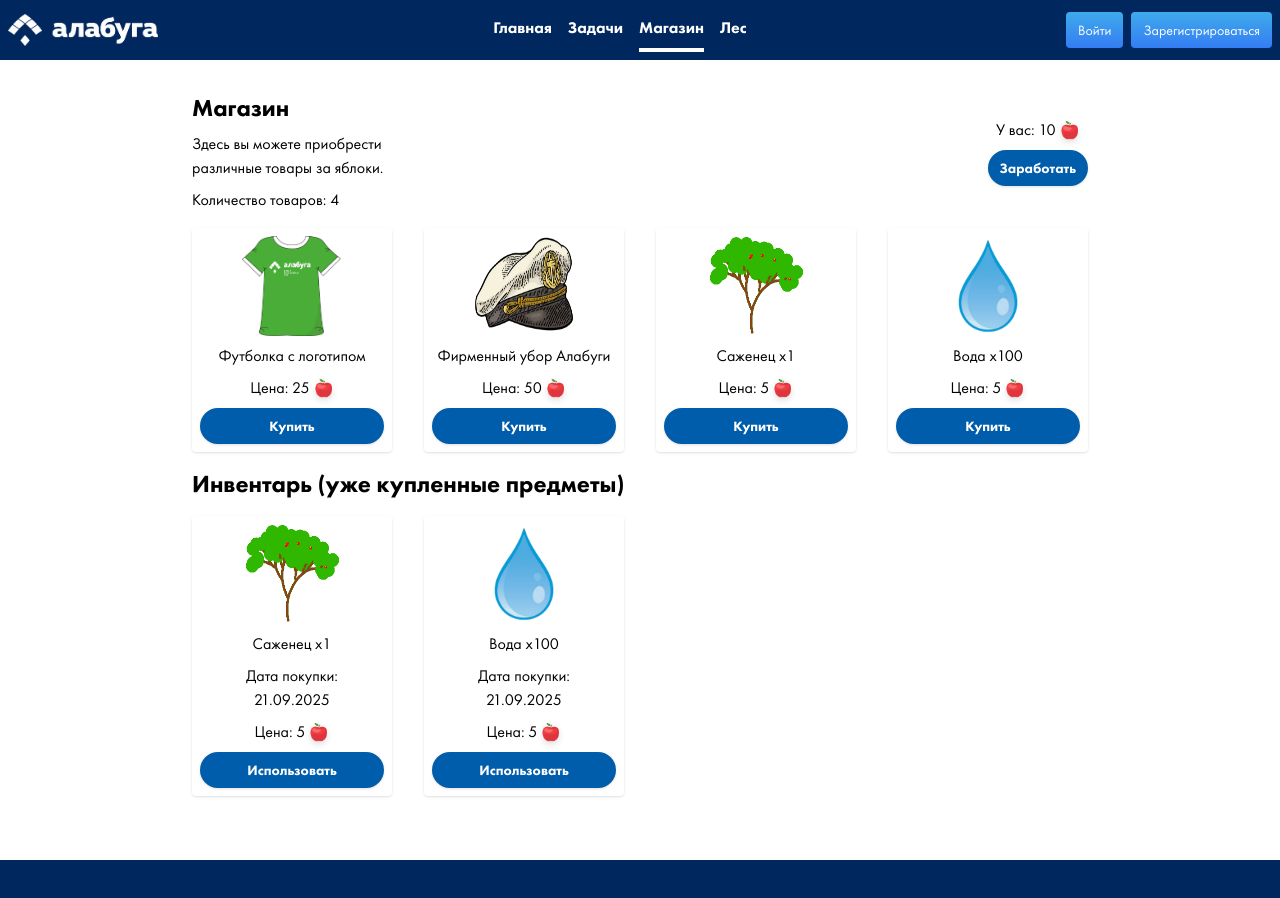
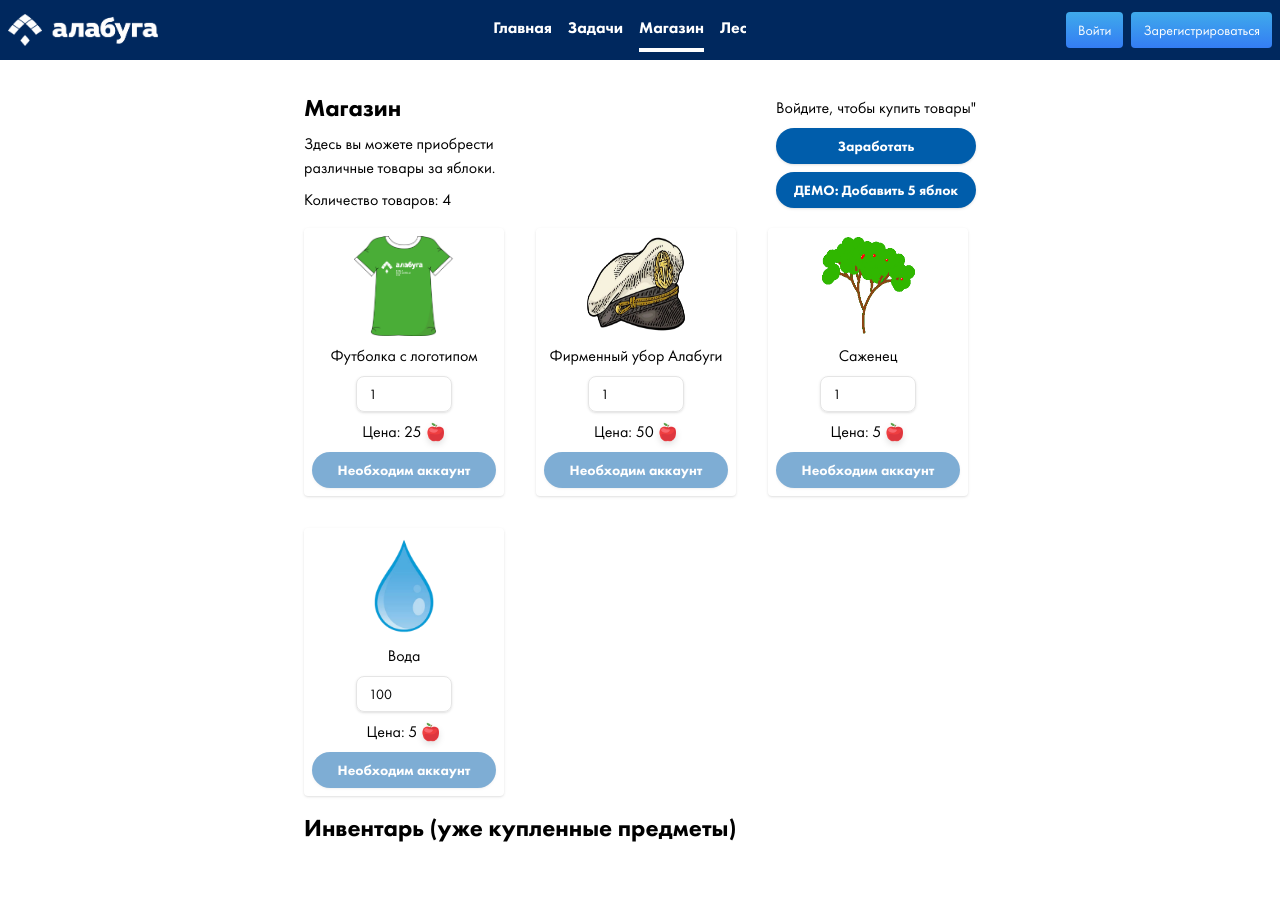
Before and after one commit to dmitrykulakovfrontend/vite-react, a React (Vite) app: page /shop in a window 1280 px wide. Shown: the top 898 px of the page. Before the commit the page ends 860 px from the top, so only its background shows below. Built offline with nearby package versions, Linux system fonts and the light colour scheme.

Commit message:
update shop

```diff
--- a/src/components/layout/Header.tsx
+++ b/src/components/layout/Header.tsx
@@ -161,7 +161,6 @@
   ) {
     links.push({ to: "/admin", label: "Админка" });
   }
-  console.log({ notifications });
   return (
     <header
       className={`sticky ${isMenuOpen ? "flex-col items-start" : ""} top-0 left-0 z-50 flex items-center justify-between w-full p-2 bg-[#00285e]  text-white`}
--- a/src/components/tabs/Profile.tsx
+++ b/src/components/tabs/Profile.tsx
@@ -43,12 +43,38 @@
   {
     accessorKey: "last_task_updated_at",
     header: "Последняя задача",
-    cell: ({ getValue }) => {
-      if (getValue()) {
-        const date = new Date(getValue() as string);
+    cell: ({ row }) => {
+      if (row.original.last_task_updated_at) {
+        const date = new Date(row.original.last_task_updated_at);
         return <span>{date.toLocaleDateString(new Intl.Locale("ru"))}</span>;
       }
       return <span></span>;
+    },
+  },
+  {
+    accessorKey: "rank_progress",
+    header: "Прогресс",
+    cell: ({ row }) => {
+      return (
+        <div className="flex items-center gap-x-1">
+          {Array.from({ length: 10 }).map((_, index) => (
+            <div
+              key={index}
+              className={`h-4 w-2 rounded-sm ${
+                index < row.original.rank_progress
+                  ? "bg-green-500"
+                  : "bg-gray-300"
+              }`}
+            />
+          ))}
+        </div>
+      );
+    },
+  },
+  {
+    header: "До повышения",
+    cell: ({ row }) => {
+      return <span> {10 - row.original.rank_progress}</span>;
     },
   },
 ];
@@ -97,6 +123,7 @@
     navigate({ to: "/" });
     return null;
   }
+  console.log({ rating });
   return (
     <div className=" w-full flex flex-col justify-start items-center   text-black ">
       <div className="flex gap-4 max-sm:flex-col   max-sm:items-center max-sm:justify-center ">
@@ -255,6 +282,20 @@
                         )
                       : "-"}
                   </p>
+                  <p>Прогресс:</p>
+                  <div className="flex items-center gap-x-1">
+                    {Array.from({ length: 10 }).map((_, index) => (
+                      <div
+                        key={index}
+                        className={`h-4 w-2 rounded-sm ${
+                          index < row.rank_progress
+                            ? "bg-green-500"
+                            : "bg-gray-300"
+                        }`}
+                      />
+                    ))}
+                  </div>
+                  <p>До повышения: {10 - row.rank_progress}</p>
                 </div>
               ))
             ) : (
--- a/src/components/tabs/Tree.tsx
+++ b/src/components/tabs/Tree.tsx
@@ -7,6 +7,7 @@
 import { Link } from "@tanstack/react-router";
 import MapTreeData from "@/utils/mapApiResponse";
 import Loading from "../Loading";
+import { useMainStore } from "@/providers/store";
 function TreeTab({
   tree,
   isTreeLoading,
@@ -18,18 +19,19 @@
 }) {
   const [cookies] = useCookies(["auth-token"]);
   const [error, setError] = useState<string | null>(null);
+  const { totalSpentApples } = useMainStore();
   const treeRef = useRef<TreeHandle>(null);
   useEffect(() => {
     if (treeRef.current && tree) {
       treeRef.current.update(
-        [MapTreeData(tree)],
+        [MapTreeData({ ...tree, apples: tree.apples - totalSpentApples })],
         isTreeLoading,
         MapTreeData(tree),
       );
     } else {
       treeRef.current?.update([], isTreeLoading, null);
     }
-  }, [tree, isTreeLoading]);
+  }, [tree, isTreeLoading, totalSpentApples]);
   async function plantTree() {
     if (!cookies["auth-token"]) return null;
     const jsonrpc = {
@@ -109,6 +111,7 @@
     }
     if (treeRef.current && data.result) {
       await mutate("userTree" + tree?.user.id);
+      await mutate("currentUser");
       console.log(data.result);
     }
   }
@@ -129,9 +132,25 @@
               <div className="w-[200px] h-[200px]">
                 <ForestView
                   ref={treeRef}
-                  trees={tree ? [MapTreeData(tree)] : []}
+                  trees={
+                    tree
+                      ? [
+                          MapTreeData({
+                            ...tree,
+                            apples: tree.apples - totalSpentApples,
+                          }),
+                        ]
+                      : []
+                  }
                   isLoading={isTreeLoading}
-                  currentUserTree={tree ? MapTreeData(tree) : undefined}
+                  currentUserTree={
+                    tree
+                      ? MapTreeData({
+                          ...tree,
+                          apples: tree.apples - totalSpentApples,
+                        })
+                      : undefined
+                  }
                   isMainTree
                 />
               </div>
@@ -206,7 +225,7 @@
               <p className="font-futura-heavy">
                 Яблок в наличии:{" "}
                 <span className="font-futura-book text-blue-light">
-                  {tree?.apples || 0}
+                  {tree.apples - totalSpentApples}
                 </span>
               </p>
               {tree && (
@@ -225,9 +244,9 @@
               <div className="w-[200px] h-[200px]">
                 <ForestView
                   ref={treeRef}
-                  trees={tree ? [MapTreeData(tree)] : []}
+                  trees={[]}
                   isLoading={isTreeLoading}
-                  currentUserTree={tree ? MapTreeData(tree) : undefined}
+                  currentUserTree={undefined}
                   isMainTree
                 />
               </div>
--- a/src/providers/store.tsx
+++ b/src/providers/store.tsx
@@ -1,17 +1,150 @@
 import { create } from "zustand";
+import { persist } from "zustand/middleware";
 import type { Tree } from "@/types/Tree";
 import type { User } from "@/types/User";
+import { mutate } from "swr";
+// localstorage persist is enabled by default when using persist from zustand
+
+interface Product {
+  id: number;
+  name: string;
+  price: number;
+  imageSrc: string;
+  amount?: number;
+}
+
+interface InventoryItem extends Product {
+  boughtAt: string;
+}
 
 interface State {
   trees: Tree[];
   user: User | "loading" | null;
+  products: Product[];
+  inventory: InventoryItem[];
+  totalSpentApples: number;
   setTrees: (nextTrees: Tree[]) => void;
   setUser: (nextUser: User | "loading" | null) => void;
+  buyProduct: (productId: number, amount: number, jwt: string) => void;
 }
 
-export const useMainStore = create<State>((set) => ({
-  trees: [],
-  user: null,
-  setTrees: (nextTrees) => set({ trees: nextTrees }),
-  setUser: (nextUser) => set({ user: nextUser }),
-}));
+const productsData: Product[] = [
+  {
+    id: 1,
+    name: "Футболка с логотипом",
+    price: 25,
+    imageSrc: "merch1.png",
+  },
+  {
+    id: 2,
+    name: "Фирменный убор Алабуги",
+    price: 50,
+    imageSrc: "merch2.png",
+  },
+  {
+    id: 3,
+    name: "Саженец",
+    price: 5,
+    amount: 1,
+    imageSrc: "/image.png",
+  },
+  {
+    id: 4,
+    name: "Вода",
+    price: 0.05,
+    amount: 100,
+    imageSrc: "Water.png",
+  },
+];
+
+export const useMainStore = create<State>()(
+  persist(
+    (set, get) => ({
+      trees: [],
+      user: null,
+      products: productsData,
+      inventory: [],
+      totalSpentApples: 0,
+      setTrees: (nextTrees) => set({ trees: nextTrees }),
+      setUser: (nextUser) => set({ user: nextUser }),
+      buyProduct: async (productId, amount, jwt) => {
+        if (!jwt) return;
+        const { products, inventory, totalSpentApples } = get();
+        const productToBuy = products.find((p) => p.id === productId);
+
+        if (productToBuy) {
+          if (productToBuy.id === 4) {
+            const jsonrpc = {
+              jsonrpc: "2.0",
+              method: "add_resources",
+              params: {
+                water: amount,
+              },
+              id: 0,
+            };
+
+            const response = await fetch("https://hrzero.ru/api/app/", {
+              method: "POST",
+              headers: {
+                "Content-Type": "application/json",
+                Authorization: jwt,
+              },
+              body: JSON.stringify(jsonrpc),
+            });
+            const data = await response.json();
+            if (data.result) {
+              await mutate("currentUser");
+              console.log(data.result);
+            }
+            const newTotalSpentApples =
+              totalSpentApples + productToBuy.price * amount;
+            set({ totalSpentApples: newTotalSpentApples });
+            return;
+          }
+
+          const existingInventoryItem = inventory.find(
+            (item) => item.id === productId,
+          );
+
+          let newInventory;
+          if (existingInventoryItem) {
+            newInventory = inventory.map((item) =>
+              item.id === productId
+                ? { ...item, amount: (item.amount || 1) + amount }
+                : item,
+            );
+          } else {
+            const newInventoryItem: InventoryItem = {
+              ...productToBuy,
+              boughtAt: new Date().toLocaleDateString(new Intl.Locale("ru")),
+              amount: amount,
+            };
+            newInventory = [...inventory, newInventoryItem];
+          }
+
+          const newTotalSpentApples =
+            totalSpentApples + productToBuy.price * amount;
+
+          const newProducts =
+            productToBuy.id === 3
+              ? products.filter((p) => p.id !== productId)
+              : products;
+
+          set({
+            inventory: newInventory,
+            totalSpentApples: newTotalSpentApples,
+            products: newProducts,
+          });
+        }
+      },
+    }),
+    {
+      name: "main-store",
+      partialize: (state) => ({
+        products: state.products,
+        inventory: state.inventory,
+        totalSpentApples: state.totalSpentApples,
+      }),
+    },
+  ),
+);
--- a/src/routes/__root.tsx
+++ b/src/routes/__root.tsx
@@ -13,11 +13,11 @@
   if (!authToken) return null;
   const jsonrpc = {
     jsonrpc: "2.0",
-    method: "my_profile",
+    method: "get_user",
     id: 1,
   };
 
-  const response = await fetch("https://hrzero.ru/api/passport/", {
+  const response = await fetch("https://hrzero.ru/api/app/", {
     method: "POST",
     headers: {
       "Content-Type": "application/json",
--- a/src/routes/shop/index.tsx
+++ b/src/routes/shop/index.tsx
@@ -1,57 +1,67 @@
+import Loading from "@/components/Loading";
 import { Button } from "@/components/ui/button";
+import { Input } from "@/components/ui/input";
+import { useMainStore } from "@/providers/store";
 import { createFileRoute, Link } from "@tanstack/react-router";
+import { useState } from "react";
 
+import { useCookies } from "react-cookie";
+import { mutate } from "swr";
 export const Route = createFileRoute("/shop/")({
   component: RouteComponent,
 });
 
 function RouteComponent() {
-  const products = [
-    {
-      id: 1,
-      name: "Футболка с логотипом",
-      price: 25,
-      imageSrc: "merch1.png",
+  const { products, inventory, buyProduct, user, totalSpentApples } =
+    useMainStore();
+  const [cookies] = useCookies(["auth-token"]);
+  const [error, setError] = useState<{
+    productId: number | null;
+    message: string | null;
+  }>({
+    productId: null,
+    message: null,
+  });
+  const [amounts, setAmounts] = useState<Record<number, number>>({});
+
+  const handleAmountChange = (productId: number, value: string) => {
+    const amount = parseInt(value, 10);
+    setAmounts((prev) => ({ ...prev, [productId]: amount }));
+  };
+
+  async function addResources() {
+    if (!cookies["auth-token"]) return null;
+    const jsonrpc = {
+      jsonrpc: "2.0",
+      method: "add_resources",
+      params: {
+        apples: 5,
       },
-    {
-      id: 2,
-      name: "Фирменный убор Алабуги",
-      price: 50,
-      imageSrc: "merch2.png",
+      id: 0,
+    };
+
+    const response = await fetch("https://hrzero.ru/api/app/", {
+      method: "POST",
+      headers: {
+        "Content-Type": "application/json",
+        Authorization: cookies["auth-token"],
       },
-    {
-      id: 3,
-      name: "Саженец",
-      price: 5,
-      amount: 1,
-      imageSrc: "/image.png",
-    },
-    {
-      id: 4,
-      name: "Вода",
-      price: 5,
-      amount: 100,
-      imageSrc: "Water.png",
-    },
-  ];
-  const inventory = [
-    {
-      id: 3,
-      name: "Саженец",
-      price: 5,
-      amount: 1,
-      imageSrc: "/image.png",
-      date: "21.09.2025",
-    },
-    {
-      id: 4,
-      name: "Вода",
-      amount: 100,
-      price: 5,
-      imageSrc: "Water.png",
-      date: "21.09.2025",
-    },
-  ];
+      body: JSON.stringify(jsonrpc),
+    });
+    const data = await response.json();
+    if (data.error) {
+      setError({
+        productId: null,
+        message: data.error.message,
+      });
+    }
+    if (data.result) {
+      await mutate("currentUser");
+      console.log(data.result);
+    }
+  }
+  if (user === "loading") return <Loading />;
+
   return (
     <div className="p-4 w-full min-h-full bg-white">
       <div className="bg-white w-fit mx-auto text-black p-4 rounded-md">
@@ -65,15 +75,29 @@
               <p>Количество товаров: {products.length}</p>
             </div>
             <div className="flex flex-col items-center gap-2">
+              {!user ? (
                 <p className="flex items-center gap-1">
-                У вас: 10
+                  Войдите, чтобы купить товары"
+                </p>
+              ) : (
+                <p className="flex items-center gap-1">
+                  У вас: {user.apples - totalSpentApples}
                   <img
-                  src="apple.png"
+                    src="/apple.png"
+                    className="drop-shadow-md"
+                    width={20}
+                    height={20}
+                  />
+                  {user.water}
+                  <img
+                    src="/Water.png"
                     className="drop-shadow-md"
                     width={20}
                     height={20}
                   />
                 </p>
+              )}
+
               <Button className=" max-w-[200px]  hover:bg-blue-500  bg-blue-primary w-full hover:cursor-pointer font-futura-heavy rounded-full p-2 text-white">
                 <Link
                   to="/tasks"
@@ -82,56 +106,106 @@
                   Заработать
                 </Link>
               </Button>
+              <Button
+                onClick={addResources}
+                className=" max-w-[200px]  hover:bg-blue-500  bg-blue-primary w-full hover:cursor-pointer font-futura-heavy rounded-full p-2 text-white"
+              >
+                ДЕМО: Добавить 5 яблок
+              </Button>
             </div>
           </div>
         </div>
-        <div className="flex flex-wrap gap-8 my-4 max-sm:justify-center">
-          {products.map((product) => (
+        <div className="flex flex-wrap gap-8 my-4 max-sm:justify-center max-w-2xl">
+          {products.map((product) => {
+            const amount = amounts[product.id] || (product.id === 4 ? 100 : 1);
+            const totalPrice = product.price * amount;
+
+            let min = 1;
+            let max = undefined;
+            let step = 1;
+
+            if (product.id === 3) {
+              max = 1;
+            } else if (product.id === 4) {
+              min = 100;
+              step = 100;
+            }
+
+            return (
               <div
                 key={product.id}
-              className="shadow-sm min-w-[200px] p-2 rounded flex flex-col items-center justify-between gap-2"
+                className="shadow-sm min-w-[200px] p-2 rounded flex flex-col items-center justify-between gap-2 "
               >
-              {typeof product.imageSrc === "string" ? (
                 <img
                   src={product.imageSrc}
                   className={` w-[100px] h-[100px] `}
                   width={100}
                   height={100}
                 />
-              ) : (
-                <div className={` w-[100px] h-[100px] `}>
-                  {product.imageSrc}
-                </div>
-              )}
-              <p>
-                {product.name}{" "}
-                {product.amount && <span>x{product.amount}</span>}
-              </p>
+                <p>{product.name} </p>
+
+                <Input
+                  type="number"
+                  value={amount}
+                  min={min}
+                  max={max}
+                  step={step}
+                  onChange={(e) =>
+                    handleAmountChange(product.id, e.target.value)
+                  }
+                  className="w-24"
+                />
 
                 <p className="flex items-center gap-1">
-                Цена: {product.price}{" "}
+                  Цена: {totalPrice}{" "}
                   <img
-                  src="apple.png"
+                    src="/apple.png"
                     className="drop-shadow-md"
                     width={20}
                     height={20}
                   />
                 </p>
-              <Button className=" max-w-[200px]  hover:bg-blue-500  bg-blue-primary w-full hover:cursor-pointer font-futura-heavy rounded-full p-2 text-white">
+                {error.productId === product.id && (
+                  <p className="text-red-500">{error.message}</p>
+                )}
+                {!user ? (
+                  <Button
+                    disabled
+                    variant={"destructive"}
+                    className=" max-w-[200px]  hover:bg-blue-500  bg-blue-primary w-full hover:cursor-pointer font-futura-heavy rounded-full p-2 text-white"
+                  >
+                    Необходим аккаунт
+                  </Button>
+                ) : (
+                  <Button
+                    onClick={() => {
+                      if (user.apples - totalSpentApples >= totalPrice) {
+                        buyProduct(product.id, amount, cookies["auth-token"]);
+                      } else {
+                        setError({
+                          productId: product.id,
+                          message: "Недостаточно яблок",
+                        });
+                      }
+                    }}
+                    className=" max-w-[200px]  hover:bg-blue-500  bg-blue-primary w-full hover:cursor-pointer font-futura-heavy rounded-full p-2 text-white"
+                  >
                     Купить
                   </Button>
+                )}
               </div>
-          ))}
+            );
+          })}
         </div>
         <div>
           <div className="flex flex-col gap-4">
-            <h2 className="text-2xl font-futura-heavy">
+            <h2 className="text-2xl font-futura-heavy max-sm:text-center">
               Инвентарь (уже купленные предметы)
             </h2>
-            <div className="flex flex-wrap gap-8 mb-4 max-sm:justify-center">
+            <div className="flex flex-wrap gap-8 mb-4 max-sm:justify-center max-w-2xl">
               {inventory.map((product) => (
                 <div
-                  key={product.id}
+                  key={product.id + Math.random()}
                   className="shadow-sm min-w-[200px] p-2 rounded flex flex-col items-center justify-between gap-2"
                 >
                   {typeof product.imageSrc === "string" ? (
@@ -143,7 +217,7 @@
                     />
                   ) : (
                     <div className={` w-[100px] h-[100px]`}>
-                      {product.imageSrc}
+                      {/* {product.imageSrc} */}
                     </div>
                   )}
 
@@ -152,12 +226,12 @@
                     {product.amount && <span>x{product.amount}</span>}
                   </p>
                   <p className="flex flex-col items-center">
-                    <span>Дата покупки:</span> {product.date}
+                    <span>Дата покупки:</span> {product.boughtAt}
                   </p>
                   <p className="flex items-center gap-1">
                     Цена: {product.price}{" "}
                     <img
-                      src="apple.png"
+                      src="/apple.png"
                       className="drop-shadow-md"
                       width={20}
                       height={20}
--- a/src/types/Tasks.ts
+++ b/src/types/Tasks.ts
@@ -49,4 +49,5 @@
   goal_title: string;
   last_task_updated_at: string;
   user_rank: number;
+  rank_progress: number;
 }
--- a/src/types/User.ts
+++ b/src/types/User.ts
@@ -11,6 +11,8 @@
   scopes: string[] | null;
   banned?: boolean;
   metadata: { name: string; [key: string]: unknown };
+  apples: number;
+  water: number;
 };
 export type UserNotification = {
   created_at: string;
```
Also changed, not shown: src/routes/signup.tsx (+3 -6 lines). Lines whose indentation alone changed are shown as unchanged.
